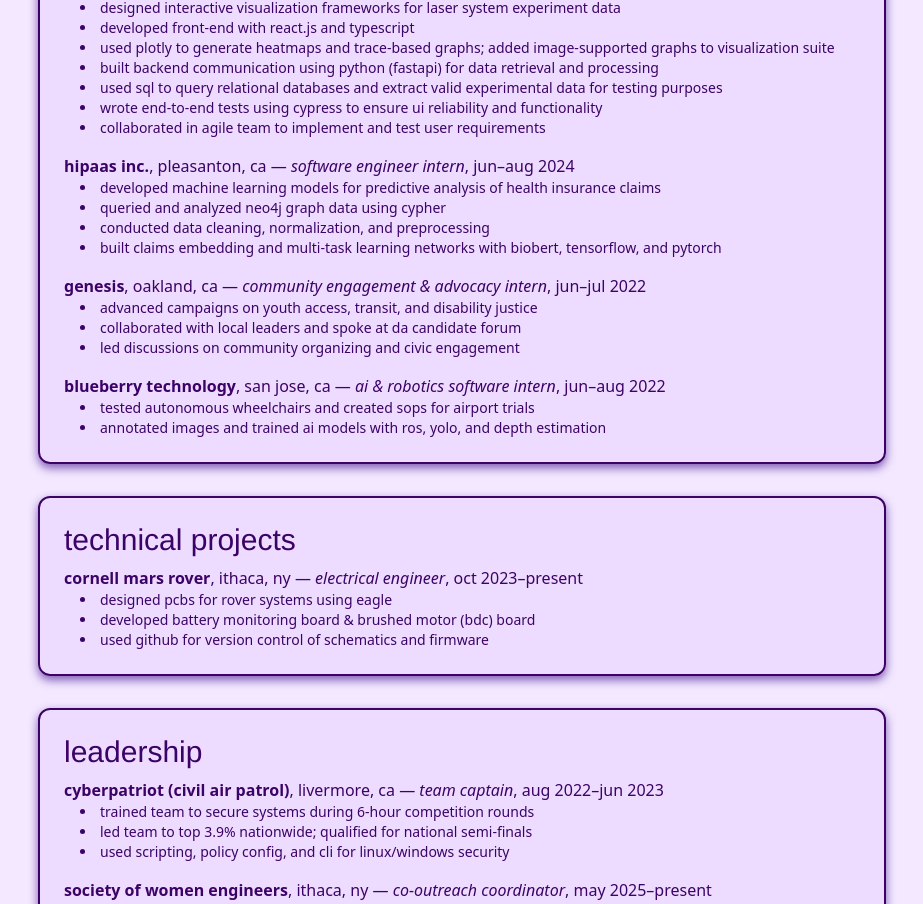
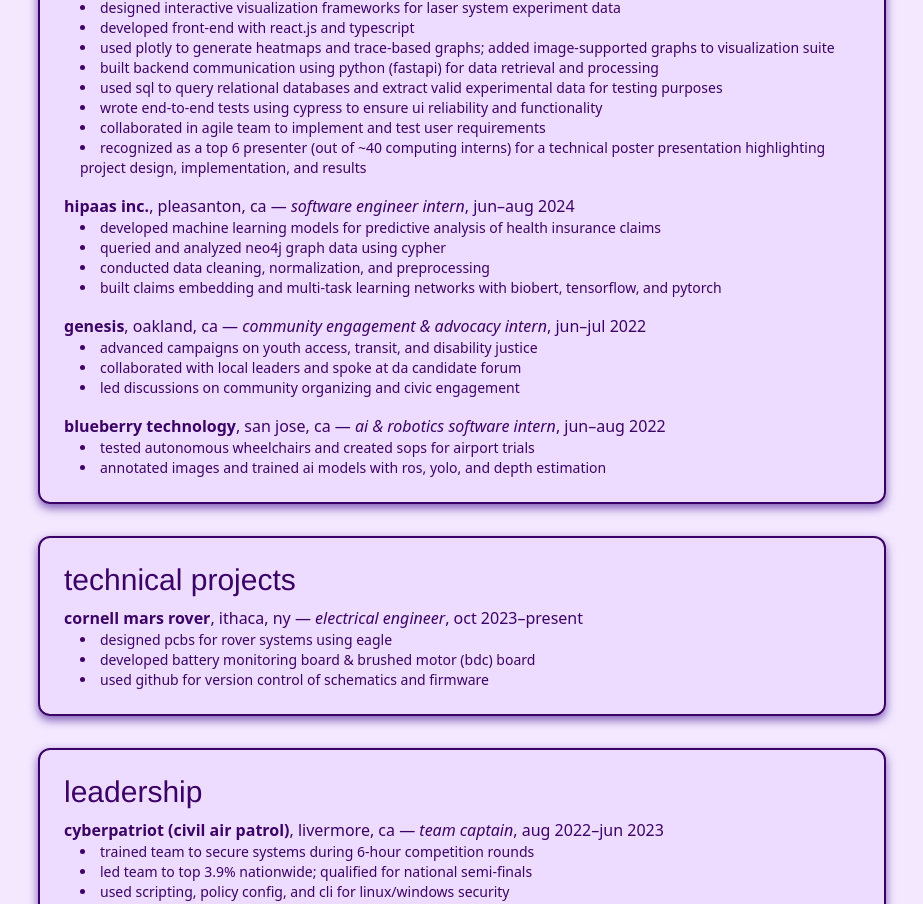
Before and after one commit to ds-geo/ds-geo.github.io, a Next.js app: page /ds-geo.github.io/resume in a window 1280 px wide. Shown: the part 856-1760 px from the top of the page, without its empty margins (178-1101 px from the left). Built offline with nearby package versions, Linux system fonts and the light colour scheme; a web font is replaced by a local one.

Commit message:
Update resume

```diff
--- a/app/resume/page.jsx
+++ b/app/resume/page.jsx
@@ -59,6 +59,7 @@
                   <li>used sql to query relational databases and extract valid experimental data for testing purposes</li>
                   <li>wrote end-to-end tests using cypress to ensure ui reliability and functionality</li>
                   <li>collaborated in agile team to implement and test user requirements</li>
+                  <li>recognized as a top 6 presenter (out of ~40 computing interns) for a technical poster presentation highlighting project design, implementation, and results</li>
                   </ul>
                 </div>
                 <div className="mb-4">
```
Also changed, not shown: 1 other file (tests, documents, lock files or other folders). Lines whose indentation alone changed are shown as unchanged.
